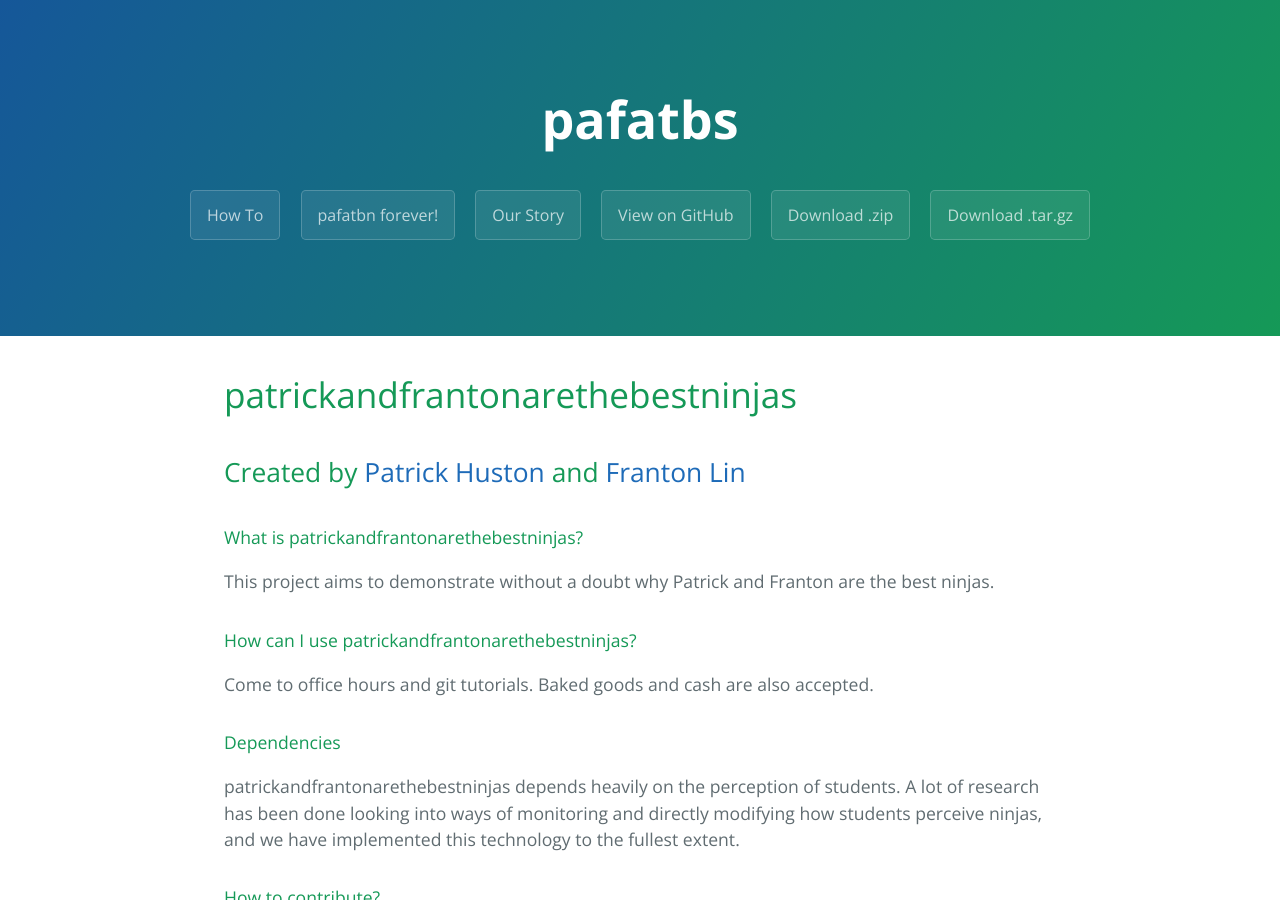
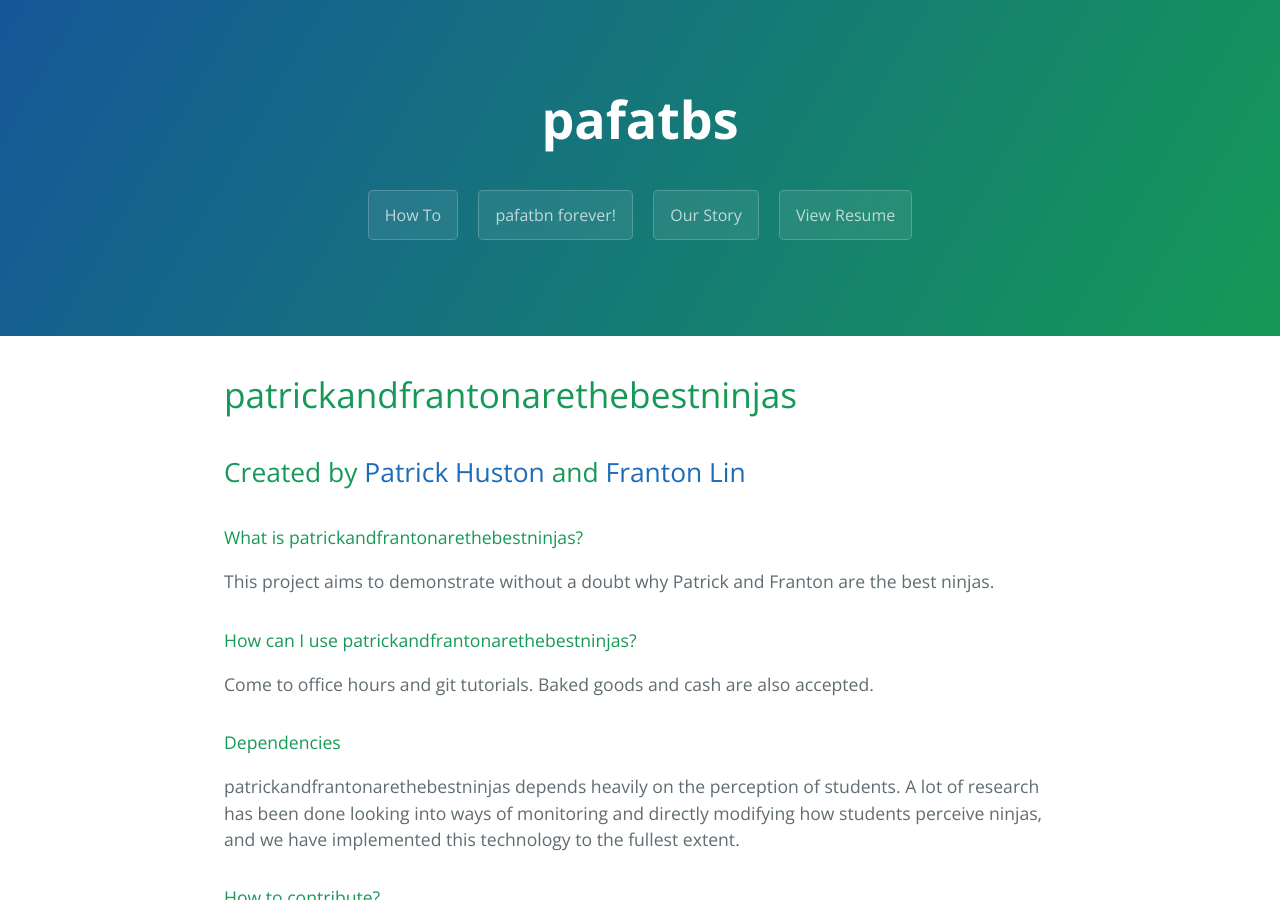
Before and after one commit to mse63/mse63.github.io, a Jekyll site: the page built from index.md, in a window 1280 px wide and 900 px high. Built offline with Jekyll 4.4.1, drawn with Linux system fonts in a browser that asks for light colours.

Commit message:
Update template.html

```diff
--- a/_layouts/template.html
+++ b/_layouts/template.html
@@ -16,9 +16,7 @@
       {% for page in site.pages %}
         <a href= {{ page.filename }} class="btn">{{ page.title }}</a>
       {% endfor %}
-      <a href="https://github.com/phuston/patrickandfrantonarethebestninjas" class="btn">View on GitHub</a>
-      <a href="https://github.com/phuston/patrickandfrantonarethebestninjas/zipball/master" class="btn">Download .zip</a>
-      <a href="https://github.com/phuston/patrickandfrantonarethebestninjas/tarball/master" class="btn">Download .tar.gz</a>
+      <a href="https://mse63.github.io/resume.pdf" class="btn">View Resume</a>
     </section>
 
     <section class="main-content">
```
